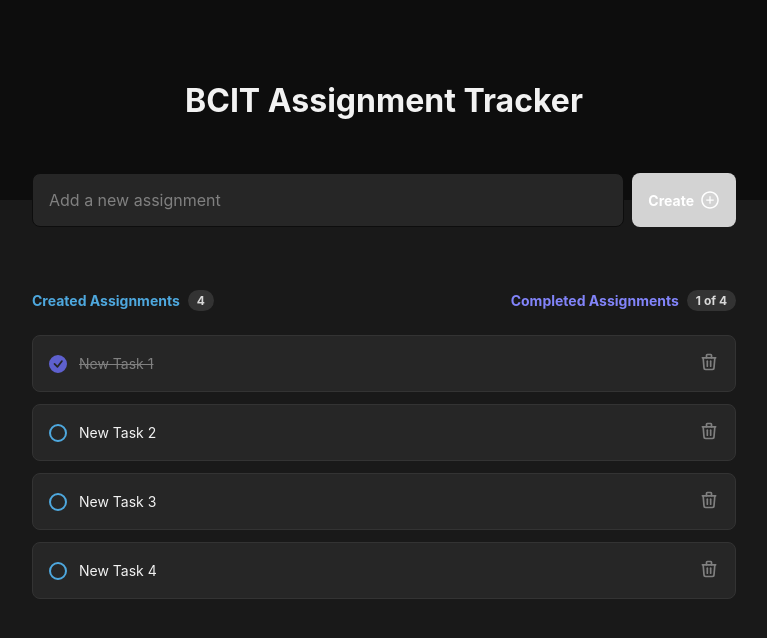
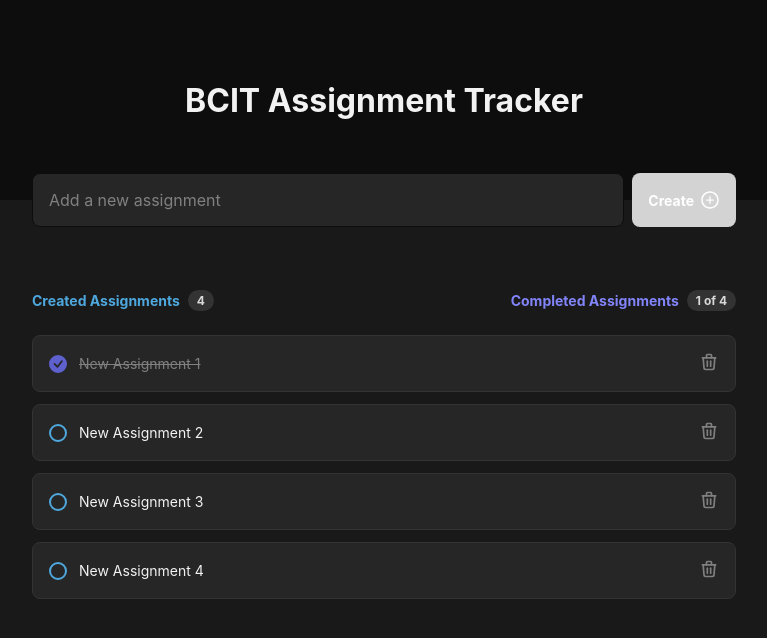
Before and after one commit to ashley-kuipers/assignment-tracker, a React (Vite) app: page / in a window 1280 px wide. Shown: the top 638 px of the page, without its empty margins (256-1023 px from the left). Built offline with nearby package versions, Linux system fonts and the light colour scheme.

Commit message:
Added comments and refactored slightly

```diff
--- a/src/App.tsx
+++ b/src/App.tsx
@@ -1,41 +1,50 @@
+// Ashley Kuipers | Comp 3013 | Lab 3 | A01447667 | Fall 2024
 import { Header } from "./components/Header";
 import { Assignments } from "./components/Assignments";
 import React, { useState } from 'react';
 
+// Type representing a single assignment
 export type AssignmentType = {
     name: string;
     completed: boolean;
 };
 
+// Type representing props of an assignment (for passing down to components)
 export type AssignmentProps = {
+    // variables
     assignment: AssignmentType;
-    removeAssignment:(index: number) => void;
     index: number;
+    // functions
+    removeAssignment: (index: number) => void;
     markAsCompleted: (index: number) => void;
 };
 
+// Type representing props for the Assignments array (to pass down to component)
 export type AssignmentsProps = {
-    assignments: AssignmentType[];  // Array of assignments
-    setAssignments: React.Dispatch<React.SetStateAction<AssignmentType[]>>;  // Function to update assignments
+    // Array of assignments
+    assignments: AssignmentType[];
+    // state function to update assignments variable
+    setAssignments: React.Dispatch<React.SetStateAction<AssignmentType[]>>;
 };
 
+// Test data to demonstrate application
 const testData: AssignmentType[] = [
-    { name: 'New Task 1', completed: true },
-    { name: 'New Task 2', completed: false },
-    { name: 'New Task 3', completed: false },
-    { name: 'New Task 4', completed: false },
+    { name: 'New Assignment 1', completed: true },
+    { name: 'New Assignment 2', completed: false },
+    { name: 'New Assignment 3', completed: false },
+    { name: 'New Assignment 4', completed: false },
 ];
 
 function App() {
-
+    // creating state variable for assignments array
     const [assignments, setAssignments] = useState<AssignmentType[]>(testData);
 
-  return (
-    <>
-      <Header assignments={assignments} setAssignments={setAssignments}/>
-      <Assignments assignments={assignments} setAssignments={setAssignments}/>
-    </>
-  );
+    return (
+        <>
+            <Header assignments={assignments} setAssignments={setAssignments} />
+            <Assignments assignments={assignments} setAssignments={setAssignments} />
+        </>
+    );
 }
 
 export default App;
--- a/src/components/Assignment/index.tsx
+++ b/src/components/Assignment/index.tsx
@@ -1,9 +1,10 @@
+// Ashley Kuipers | Comp 3013 | Lab 3 | A01447667 | Fall 2024
 import styles from "./assignment.module.css";
-import { TbTrash } from "react-icons/tb";
 import { AssignmentProps } from '../../App';
 import { BsCheckCircleFill } from "react-icons/bs";
+import { TbTrash } from "react-icons/tb";
 
-
+// Component representing each individual assignment
 export function Assignment({index, assignment, removeAssignment, markAsCompleted}: AssignmentProps) {
 
     return (
--- a/src/components/Assignments/index.tsx
+++ b/src/components/Assignments/index.tsx
@@ -1,10 +1,10 @@
+// Ashley Kuipers | Comp 3013 | Lab 3 | A01447667 | Fall 2024
+import styles from "./assignments.module.css";
 import { Assignment } from "../Assignment";
-import styles from "./assignments.module.css";
-import { AssignmentProps, AssignmentsProps } from '../../App';
+import { AssignmentsProps } from '../../App';
 
-
+// Component to display the assignments list
 export function Assignments({ assignments, setAssignments }: AssignmentsProps) {
-
 
     const completedAssignmentsCount = assignments.filter(assignment => assignment.completed).length;
 
@@ -15,18 +15,26 @@
 
     // Function to mark an assignment as completed
     const markAsCompleted = (index: number) => {
+        // go through each assignment in the assignments object and find the assignment at the index
         const updatedAssignments = assignments.map((assignment, i) => {
             if (i === index) {
+                // if assignment is already marked as completed, toggle off
+                if (assignment.completed){
+                    return { ...assignment, completed: false }
+                }
+                // else toggle completed on
                 return { ...assignment, completed: true };
             }
             return assignment;
         });
 
-        setAssignments(updatedAssignments);  // Update the state immutably
+        // re-render the assignments component
+        setAssignments(updatedAssignments);
     };
 
     return (
         <section className={styles.assignments}>
+            {/* Assignments block header */}
             <header className={styles.header}>
                 <div>
                     <p>Created Assignments</p>
@@ -39,6 +47,7 @@
                 </div>
             </header>
 
+            {/* Display each assignment in a list - pass down data and functions*/}
             <div className={styles.list}>
                 {assignments.map((assignment, index) => (
                     <Assignment key={index} index={index} assignment={assignment} removeAssignment={removeAssignment} markAsCompleted={markAsCompleted} />
```
Also changed, not shown: src/components/Header/index.tsx (+8 -1 lines).
